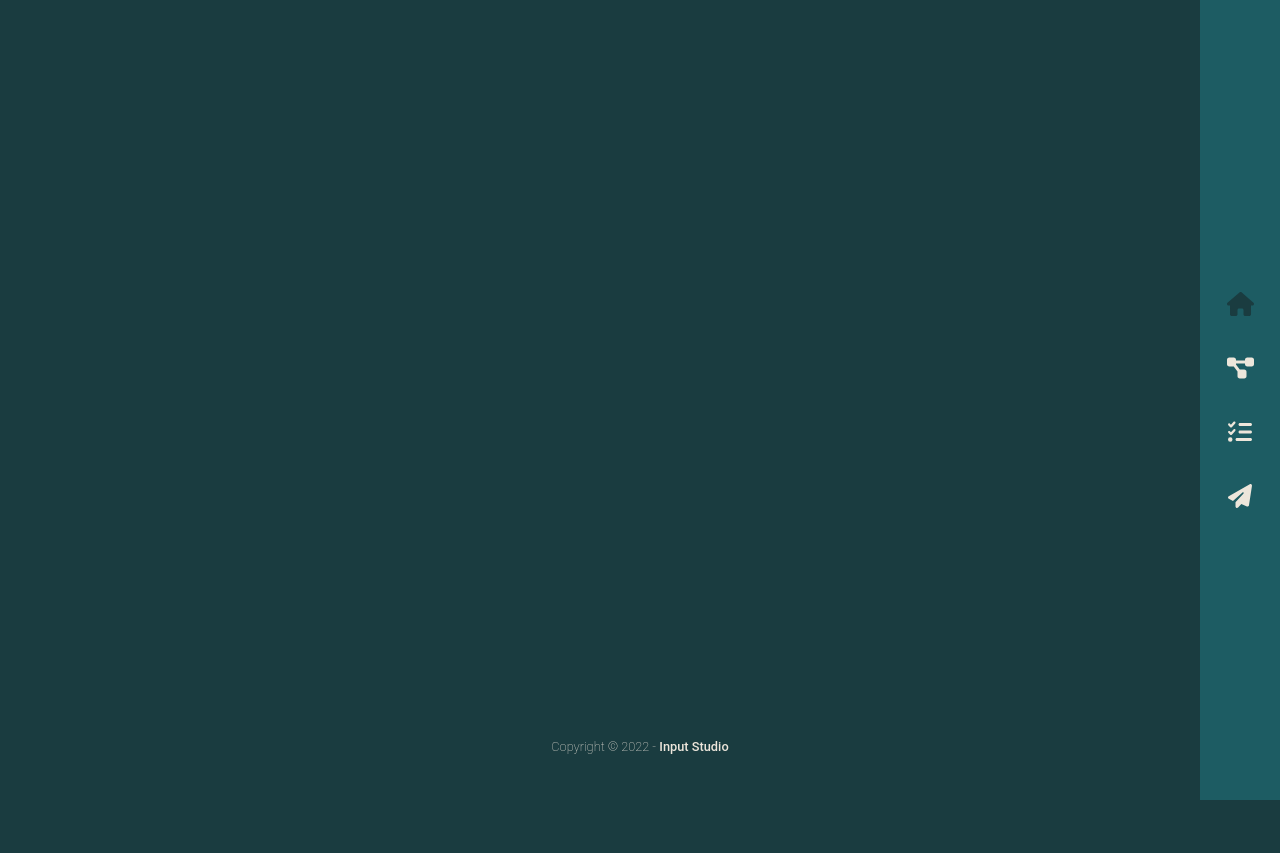
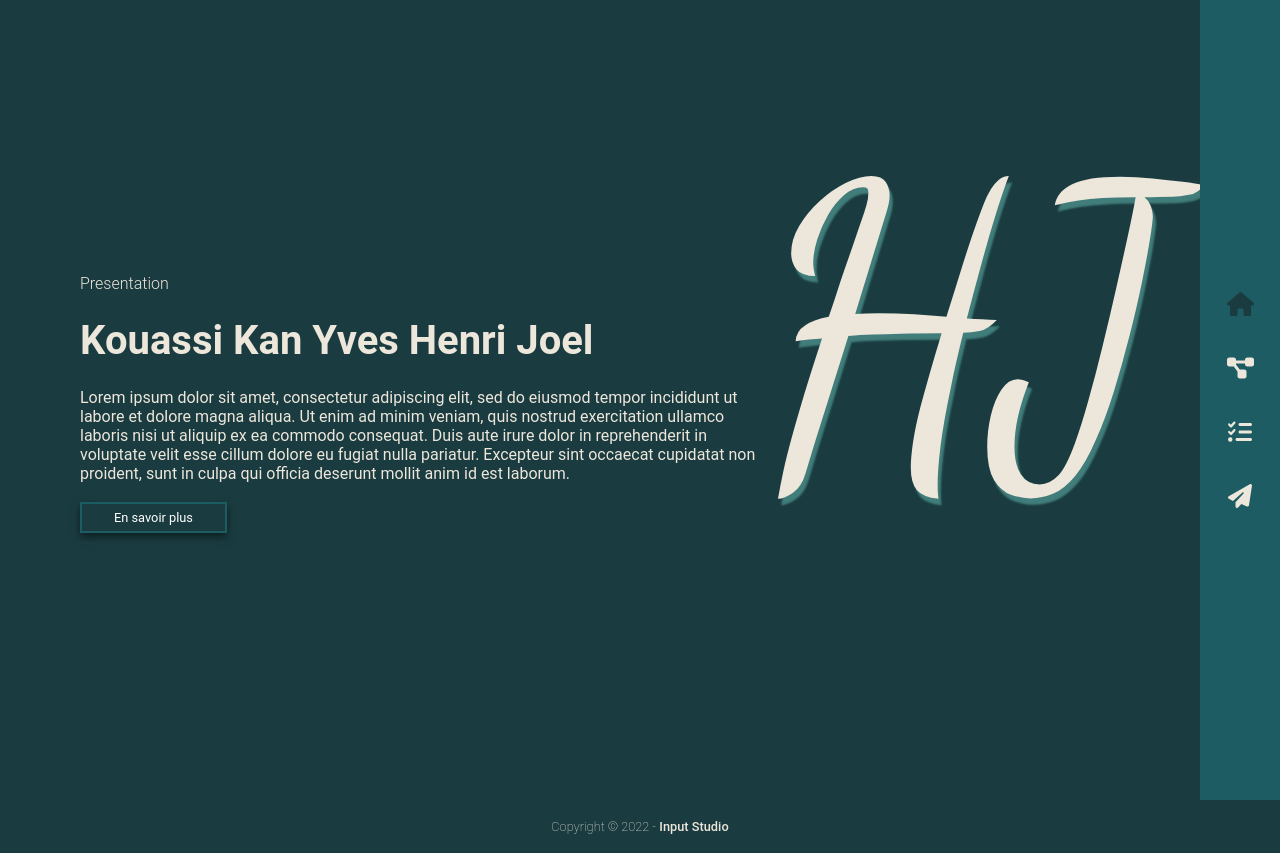
Before and after one commit to khenrijo21/my-portfolio, a React (Create React App) app: page / in a window 1280 px wide. Before the commit the page ends 800 px from the top, so only its background shows below. Built offline with nearby package versions, Linux system fonts and the light colour scheme.

Commit message:
AboutSection base style made

```diff
--- a/src/App.scss
+++ b/src/App.scss
@@ -9,6 +9,8 @@
 body {
   font-family: Roboto, sans-serif;
   background-color: $bg-primary;
+  color: $text-color;
+  overflow-x: hidden;
 }
 
 a {
@@ -17,6 +19,5 @@ a {
 }
 
 main {
-  height: 90vh;
   margin-right: $sidebar-width;
 }
--- /dev/null
+++ b/src/components/AboutSection.js
@@ -0,0 +1,23 @@
+import React from "react";
+import '../styles/about-section.scss'
+
+export default function AboutSection(){
+      return (
+            <section className="about--wrapper">
+                  <div className="about--info">
+                        <h4 className="about-title">Presentation</h4>
+                        <h1 className="about-name">Kouassi Kan Yves Henri Joel</h1>
+                        <div className="about--description">
+                              <p>Lorem ipsum dolor sit amet, consectetur adipiscing elit, sed do eiusmod tempor incididunt ut labore et dolore magna aliqua. Ut enim ad minim veniam, quis nostrud exercitation ullamco laboris nisi ut aliquip ex ea commodo consequat. Duis aute irure dolor in reprehenderit in voluptate velit esse cillum dolore eu fugiat nulla pariatur. Excepteur sint occaecat cupidatat non proident, sunt in culpa qui officia deserunt mollit anim id est laborum.</p>
+                        </div>
+                        <div className="about--btn">
+                              <a href="/" className="know-more">En savoir plus</a>
+                        </div>
+                  </div>
+                  <div className="about--illustration">
+                        <span className="animated-letter">H</span>
+                        <span className="animated-letter">J</span>
+                  </div>
+            </section>
+      )
+}
--- a/src/pages/Main.js
+++ b/src/pages/Main.js
@@ -1,9 +1,10 @@
 import React from "react";
+import AboutSection from "../components/AboutSection";
 
 export default function Main(){
       return (
             <main>
-
+                  <AboutSection />
             </main>
       )
 }
--- /dev/null
+++ b/src/styles/about-section.scss
@@ -0,0 +1,76 @@
+@import "variables.scss";
+@import "fonts.scss";
+
+.about--wrapper {
+      height: 100vh;
+      padding: 2em 5em;
+      display: flex;
+      justify-content: space-around;
+      align-items: center;
+}
+
+.about--info {
+      width: 65%;
+      display: flex;
+      flex-direction: column;
+      gap: 1.5em;
+}
+
+.about-title {
+      font-weight: 300;
+}
+
+.about-name {
+      font-size: 2.5em;
+}
+
+.know-more {
+      border: 0.2em solid $bg-secondary;
+      padding: 0.5em 2.5em;
+      color: white;
+      font-size: 0.8em;
+      position: relative;
+
+      box-shadow: 0em 0.3125em 0.625em 0em rgba(0, 0, 0, 0.5);
+      transition: all ease 0.2s;
+
+      &::after {
+            content: "";
+            position: absolute;
+            top: 0;
+            right: 0;
+            left: 0;
+            bottom: 0;
+            z-index: -5;
+            opacity: 0;
+            background-color: $bg-secondary;
+            transition: opacity 0.2s;
+      }
+
+      &:hover {
+            transform: translateY(-0.3125em);
+            box-shadow: 0em 0.625em 1.25em 0.125em rgba(0, 0, 0, 0.25);
+
+            &::after {
+                  opacity: 1;
+            }
+      }
+}
+
+.about--illustration {
+      font-family: "Dancing Script", cursive;
+      height: 20em;
+      width: 35%;
+      transform: translateY(-9em);
+      text-shadow: 0.2em 0.4em 0.125em $bg-tertiary;
+      transition: all 0.3s;
+
+      &:hover {
+            transform: translateY(-9.5em);
+            text-shadow: 0.3em 0.6em 0.504em $bg-tertiary;
+      }
+}
+
+.animated-letter {
+      font-size: 25em;
+}
--- /dev/null
+++ b/src/styles/fonts.scss
@@ -0,0 +1 @@
+@import url('https://fonts.googleapis.com/css2?family=Dancing+Script:wght@400;500&display=swap');
```
